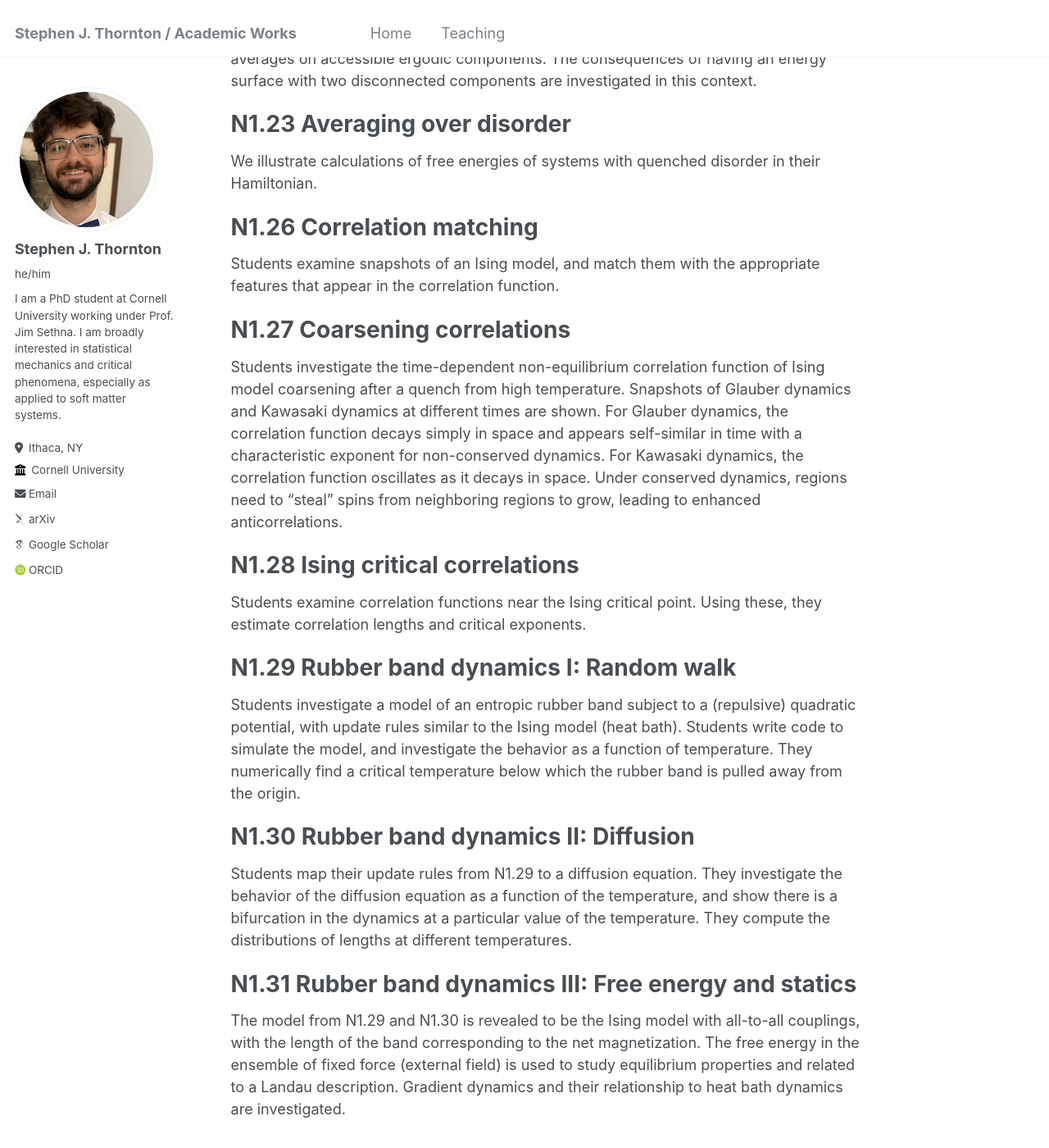
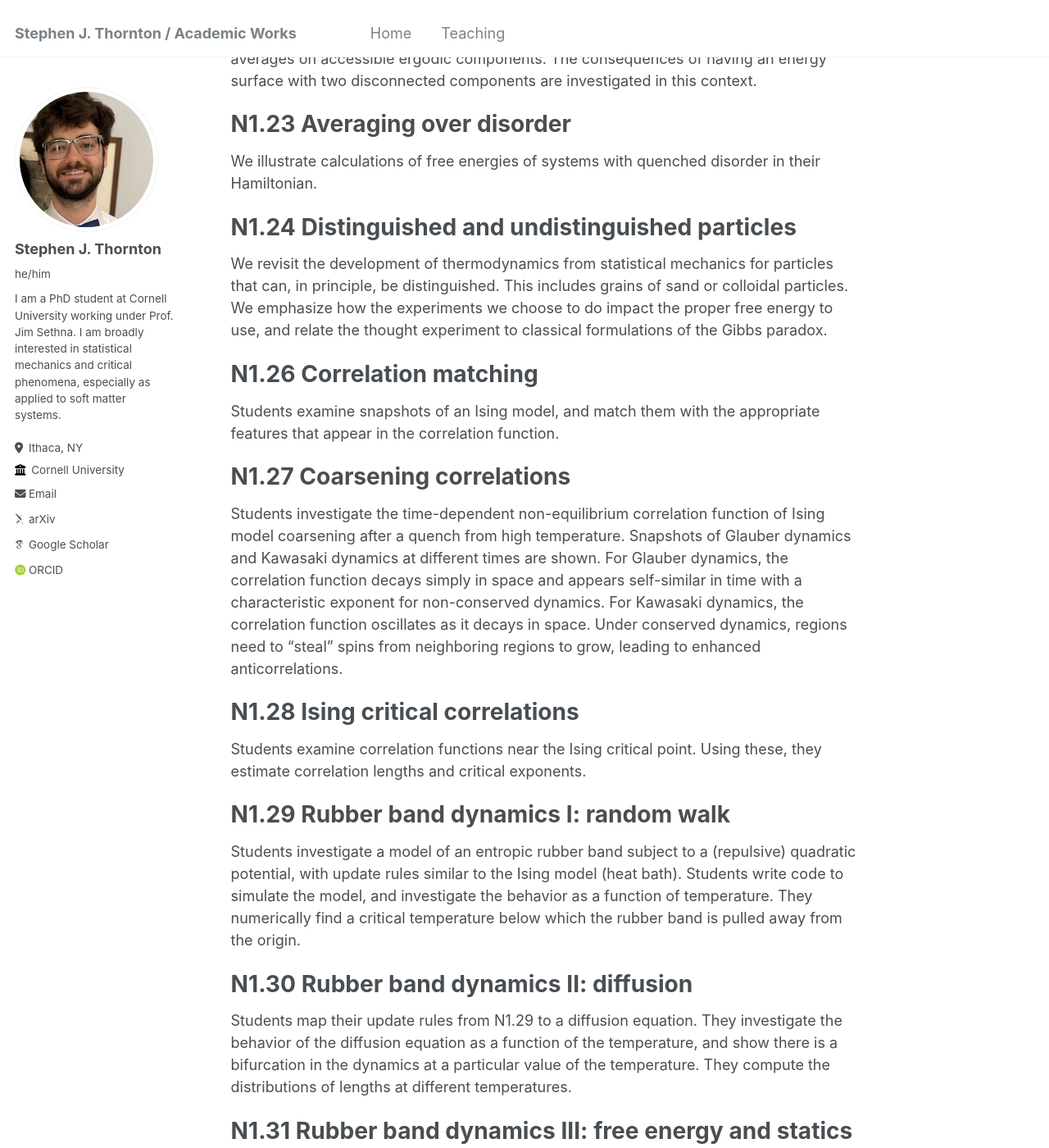
Before and after one commit to stephen-thornton/stephen-thornton.github.io, a Jekyll site: the page built from _teaching/StatMech.md, in a window 1280 px wide and 1400 px high, scrolled down 1038 px. Shown: the whole window at 82% size. Built offline with Jekyll 4.4.1, drawn with Linux system fonts in a browser that asks for light colours; some web fonts are replaced; some of the changed text lies outside the part shown.

Commit message:
Update StatMech.md

```diff
--- a/_teaching/StatMech.md
+++ b/_teaching/StatMech.md
@@ -25,6 +25,9 @@ We guide students through concepts related to ergodicity in a Hamiltonian system
 
 # N1.23 Averaging over disorder
 We illustrate calculations of free energies of systems with quenched disorder in their Hamiltonian.
+
+# N1.24 Distinguished and undistinguished particles
+We revisit the development of thermodynamics from statistical mechanics for particles that can, in principle, be distinguished. This includes grains of sand or colloidal particles. We emphasize how the experiments we choose to do impact the proper free energy to use, and relate the thought experiment to classical formulations of the Gibbs paradox.
 
 # N1.26 Correlation matching
 Students examine snapshots of an Ising model, and match them with the appropriate features that appear in the correlation function.
@@ -35,11 +38,11 @@ Students investigate the time-dependent non-equilibrium correlation function of
 # N1.28 Ising critical correlations
 Students examine correlation functions near the Ising critical point. Using these, they estimate correlation lengths and critical exponents.
 
-# N1.29 Rubber band dynamics I: Random walk
+# N1.29 Rubber band dynamics I: random walk
 Students investigate a model of an entropic rubber band subject to a (repulsive) quadratic potential, with update rules similar to the Ising model (heat bath). Students write code to simulate the model, and investigate the behavior as a function of temperature. They numerically find a critical temperature below which the rubber band is pulled away from the origin.
 
-# N1.30 Rubber band dynamics II: Diffusion
+# N1.30 Rubber band dynamics II: diffusion
 Students map their update rules from N1.29 to a diffusion equation. They investigate the behavior of the diffusion equation as a function of the temperature, and show there is a bifurcation in the dynamics at a particular value of the temperature. They compute the distributions of lengths at different temperatures.
 
-# N1.31 Rubber band dynamics III: Free energy and statics
+# N1.31 Rubber band dynamics III: free energy and statics
 The model from N1.29 and N1.30 is revealed to be the Ising model with all-to-all couplings, with the length of the band corresponding to the net magnetization. The free energy in the ensemble of fixed force (external field) is used to study equilibrium properties and related to a Landau description. Gradient dynamics and their relationship to heat bath dynamics are investigated.
```
Also changed, not shown: other parts of _teaching/StatMech.md (+3 -3 lines).
